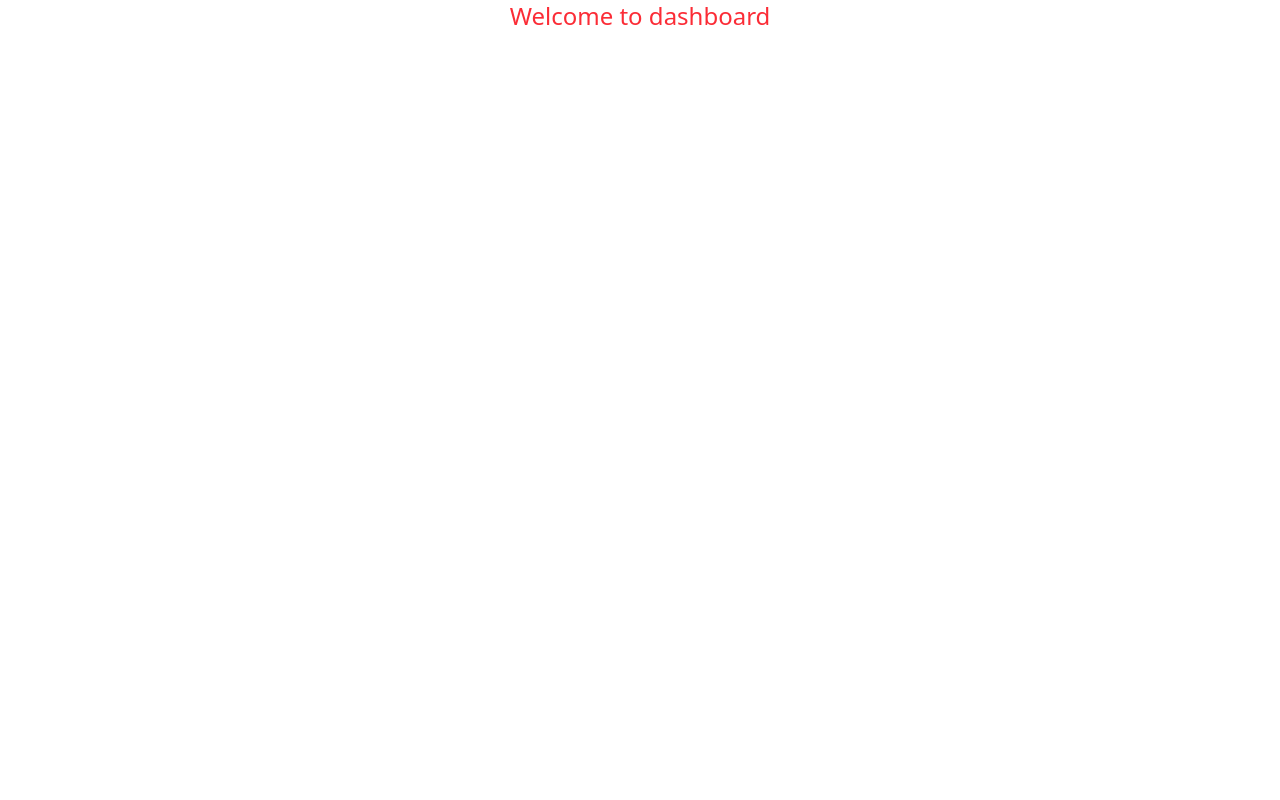
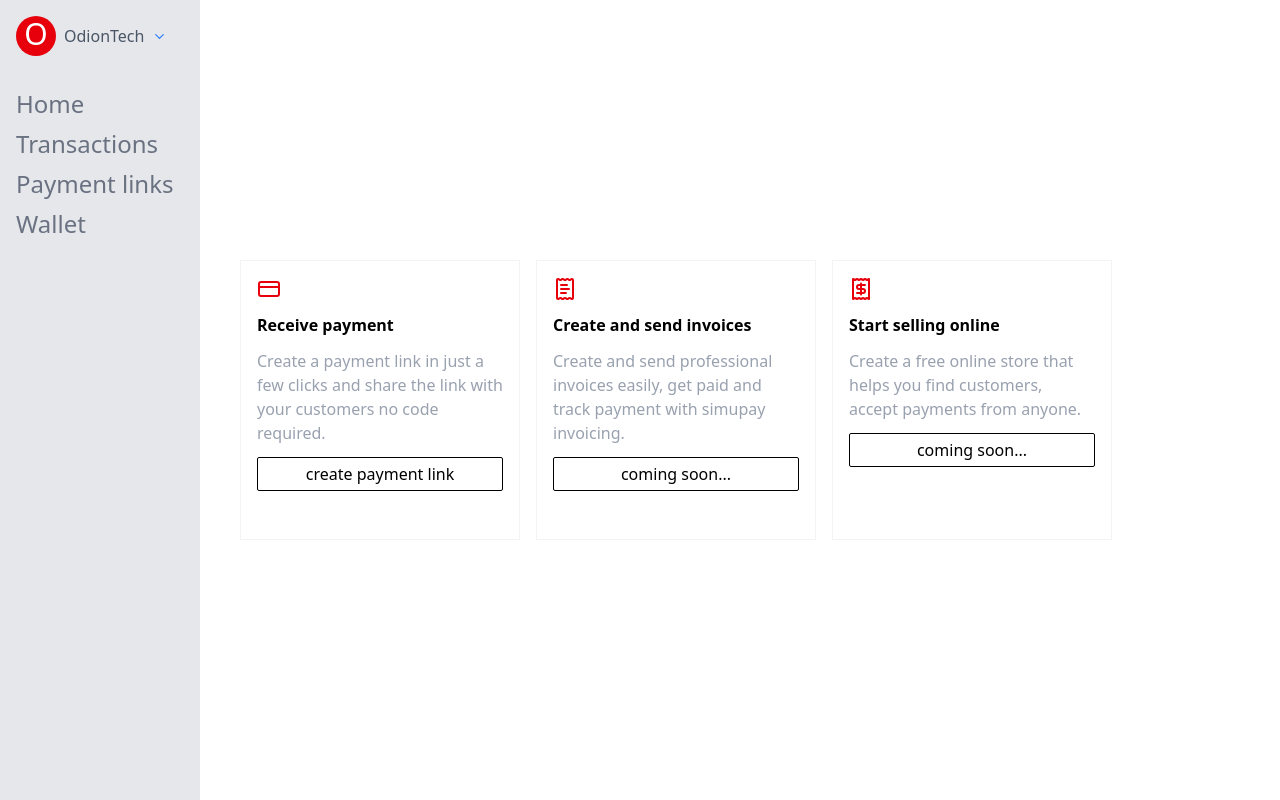
Before and after one commit to OdionOseiwe/SimuPay, a React app in the folder frontend/: page /dashboard in a window 1280 px wide. Built offline with nearby package versions, Linux system fonts and the light colour scheme; the HTML template or start-up script is replaced by a standard one.

Commit message:
designed the dashboard

```diff
--- /dev/null
+++ b/frontend/src/Components/CreatePaymentLink.tsx
@@ -0,0 +1,11 @@
+import React from 'react'
+
+function CreatePaymentLink() {
+  return (
+    <div>
+
+    </div>
+  )
+}
+
+export default CreatePaymentLink
--- a/frontend/src/Components/Hero.tsx
+++ b/frontend/src/Components/Hero.tsx
@@ -1,5 +1,5 @@
 import React from 'react'
-import NavBar from './NavBar'
+import NavBar from '../layout/NavBar'
 import {Link} from 'react-router-dom'
 
 export default function Hero() {
--- a/frontend/src/Pages/DashboardPage.tsx
+++ b/frontend/src/Pages/DashboardPage.tsx
@@ -1,9 +1,42 @@
-import React from 'react'
+import SideNav from '../layout/SideNav'
+import { CreditCard,ReceiptText,Receipt } from 'lucide-react';
 
 function DashboardPage() {
+  const payments =[
+    {
+      image:CreditCard,
+      title:'Receive payment',
+      message:'Create a payment link in just a few clicks and share the link with your customers no code required.',
+      button:'create payment link'
+    },
+     {
+      image:ReceiptText,
+      title:'Create and send invoices',
+      message:'Create and send professional invoices easily, get paid and track payment with simupay invoicing.',
+      button:'coming soon...'
+    },
+    {
+      image:Receipt,
+      title:'Start selling online',
+      message:'Create a free online store that helps you find customers, accept payments from anyone.',
+      button:'coming soon...'
+    },
+  ]
   return (
-    <div>
-      <h1 className='text-center text-red-500 text-2xl'>Welcome to dashboard</h1>
+    <div className='flex'>
+     <SideNav/>
+     <div className='grid grid-cols-3 px-10 gap-4  items-center'>
+      {
+        payments.map((payment, index)=>(
+          <div className='w-70 h-70 border  border-gray-100 p-4'>
+            <payment.image className='text-red-600'/>
+            <p className='my-3 font-semibold'>{payment.title}</p>
+            <p className='  text-gray-400 my-3'>{payment.message}</p>
+            <button className='border-1 rounded-xs p-1 w-full'>{payment.button}</button>
+          </div>
+        ))
+      }
+     </div>
     </div>
   )
 }
--- a/frontend/src/Pages/HomePage.tsx
+++ b/frontend/src/Pages/HomePage.tsx
@@ -2,7 +2,7 @@ import React from 'react'
 import Hero from '../Components/Hero'
 import GrowWithSimu from '../Components/GrowWithSimu'
 import SimuTools from '../Components/SimuTools'
-import Footer from "../Components/Footer"
+import Footer from "../layout/Footer"
 
 function HomePage() {
   return (
--- a/frontend/src/Pages/LoginPage.tsx
+++ b/frontend/src/Pages/LoginPage.tsx
@@ -1,5 +1,5 @@
 import Input from '../Components/Input'
-import {Mail, Lock} from 'lucide-react'
+import {Mail, Lock,Eye,EyeOff} from 'lucide-react'
 import { Link ,useNavigate} from 'react-router-dom'
 import {useAuthStore,} from '../store/authstore'
 import { useState } from 'react'
@@ -11,8 +11,9 @@ type formType ={
 }
 
 function LoginPage() {
-    const {login, isLoading} = useAuthStore();
+  const {login, isLoading} = useAuthStore();
   const navigate = useNavigate();
+  const [eye, setEye] = useState<Boolean>(false)
   const [formData, setFormData] = useState<formType>({
     email:'',
     password:'',
@@ -44,7 +45,13 @@ function LoginPage() {
           <div className='mt-10 mb-6'>
             <form action="">
                 <Input onChange={handleChange} Icon={Mail} placeholder='enter your email' type='email' value={formData.email} name= 'email' />
-                <Input onChange={handleChange}  Icon={Lock} placeholder='password' type='password' value={formData.password} name= 'password' />
+                <div className='flex items-center'>
+                    <Input onChange={handleChange}  Icon={Lock} placeholder='password' type={eye ? 'text': 'password'} value={formData.password} name= 'password' />
+                    {
+                      <span className='relative right-10' onClick={()=>setEye(!eye)}>{eye ? <Eye/> : <EyeOff/>}</span>
+                    }
+                </div>
+
                 <button onClick={(e)=> handlelogin(e)} className='w-full md:text-xl mt-6 cursor-pointer bg-red-600 rounded-lg py-2 text-white hover:scale-105 transition-all duration-300 hover:-translate-y-1'>{isLoading ? "signing in...": "sign in"}</button>
             </form>
           </div>
--- a/frontend/src/Pages/SignUpPage.tsx
+++ b/frontend/src/Pages/SignUpPage.tsx
@@ -1,5 +1,5 @@
 import Input from '../Components/Input'
-import { Mail, Lock, User } from 'lucide-react'
+import { Mail, Lock, User, EyeOff, Eye } from 'lucide-react'
 import { Link, useNavigate } from 'react-router-dom'
 import { useAuthStore } from '../store/authstore'
 import { useState } from 'react'
@@ -14,6 +14,7 @@ type formType = {
 function SignUpPage() {
   const { signUp, isLoading } = useAuthStore()
   const navigate = useNavigate()
+  const [eye, setEye] = useState<Boolean>(false)
   const [formData, setFormData] = useState<formType>({
     email: '',
     password: '',
@@ -87,14 +88,12 @@ function SignUpPage() {
               onChange={handleChange}
             />
             <div>
-              <Input
-                Icon={Lock}
-                placeholder="Password"
-                type="password"
-                name="password"
-                value={formData.password}
-                onChange={handleChange}
-              />
+               <div className='flex items-center'>
+                    <Input onChange={handleChange}  Icon={Lock} placeholder='password' type={eye ? 'text': 'password'} value={formData.password} name= 'password' />
+                    {
+                      <span className='relative right-10' onClick={()=>setEye(!eye)}>{eye ? <Eye/> : <EyeOff/>}</span>
+                    }
+                </div>
               <p className="text-xs text-gray-500 mt-1">
                 Password must be at least <span className="font-semibold">6 characters</span> long and contain both
                 <span className="font-semibold"> letters</span> and <span className="font-semibold">numbers</span>.
--- a/frontend/src/Pages/VerifyEmailPage.tsx
+++ b/frontend/src/Pages/VerifyEmailPage.tsx
@@ -7,7 +7,7 @@ import {useNavigate} from 'react-router-dom'
 
 function VerifyEmailPage() {
   const [code , setCode] = useState<string>('')
-  const {verifyEmail, resendVerificationCode, email, isLoading} = useAuthStore();
+  const {  verifyEmail, resendVerificationCode, email,  isVerifying, isResending } = useAuthStore();
   const navigate = useNavigate()
 
     const handleVerifyEmail = async(e:React.ChangeEvent<HTMLInputElement>)=>{
@@ -25,7 +25,9 @@ function VerifyEmailPage() {
     const handleResendCode = async(e:React.ChangeEvent<HTMLInputElement>)=>{
       e.preventDefault();
       try {
+        console.log("before call");
         await resendVerificationCode(email)
+        console.log("after call");
         toast.success("check email for code",{ duration: 10000 });
       } catch (error:any) {
        console.log('error sending code ', error);
@@ -42,10 +44,14 @@ function VerifyEmailPage() {
                 <p>Please Check your inbox and enter the verification code below to verify your email address. The code will expire in 5 minutes</p>
                 <form action="">
                     <Input Icon={ShieldCheck}  placeholder='enter code' type='number'name='code' value={code} onChange={(e)=>setCode(e.target.value)}/>
-                    <button onClick={(e)=> handleVerifyEmail(e)} className='w-full md:text-xl  mt-6 cursor-pointer bg-red-600 rounded-lg py-2 text-white hover:scale-105 transition-all duration-300 hover:-translate-y-1'>{isLoading ? "verifying email... ":"verify"}</button>
+                    <button onClick={(e)=> handleVerifyEmail(e)} className='w-full md:text-xl  mt-6 cursor-pointer bg-red-600 rounded-lg py-2 text-white hover:scale-105 transition-all duration-300 hover:-translate-y-1'>  {isVerifying ? "Verifying email..." : "Verify"}</button>
                 </form>
             </div>
-            <a onClick={(e)=>handleResendCode(e)} href="" className='text-red-600 flex self-start space-x-2'><RefreshCw/> <span>Resend code</span> </a>
+            <button onClick={(e)=>handleResendCode(e)}
+              className='text-red-600 flex self-start space-x-2 cursor-pointer'>
+              <RefreshCw className={isResending ? 'animate-spin' : ''}/>
+              <span>{isResending ? "Resending..." : "Resend code"}</span>
+            </button>
         </div>
     </div>
 
--- /dev/null
+++ b/frontend/src/layout/SideNav.tsx
@@ -0,0 +1,21 @@
+import { ChevronDown } from 'lucide-react';
+
+function SideNav() {
+  return (
+    <div className='bg-gray-200 p-4 w-50 min-h-screen'>
+        <div className="flex items-center space-x-2">
+            <p className="rounded-full bg-red-600 w-10 h-10 text-white text-center text-3xl font-light">O</p>
+            <p className='font-light text-gray-600'>OdionTech</p>
+            <ChevronDown size={15} className='text-blue-500'/>
+        </div>
+      <ol className='py-8 text-gray-500 text-2xl flex flex-col space-y-2'>
+        <li>Home</li>
+        <li>Transactions</li>
+        <li>Payment links</li>
+        <li>Wallet</li>
+      </ol>
+    </div>
+  )
+}
+
+export default SideNav
--- a/frontend/src/store/authstore.tsx
+++ b/frontend/src/store/authstore.tsx
@@ -19,6 +19,8 @@ type AuthStore = {
   isAuthenticated: boolean;
   error: string | null;
   isLoading: boolean;
+  isVerifying: boolean;
+  isResending: boolean;
   isCheckingAuth: boolean;
   message: string | null;
 
@@ -37,6 +39,8 @@ export const useAuthStore = create<AuthStore>((set) => ({
   isAuthenticated: false,
   error: null,
   isLoading: false,
+  isVerifying: false,
+  isResending: false,
   isCheckingAuth: true,
   message: null,
 
@@ -55,6 +59,7 @@ export const useAuthStore = create<AuthStore>((set) => ({
         isLoading: false,
         email:email, //to be used in resend-verification code email component
       });
+      console.log(response);
     } catch (error: any) {
       set({
         error: error.response?.data?.msg || error.message || "Error signing up",
@@ -64,36 +69,38 @@ export const useAuthStore = create<AuthStore>((set) => ({
     }
   },
 
-  verifyEmail: async(code) =>{
-    set({ isLoading: true, error: null });
+  verifyEmail: async (code) => {
+    set({ isVerifying: true, error: null });
     try {
       const response = await axios.post(`${HOST_URL}/user/verify-email`, { code });
       set({
         user: response.data.user,
         isAuthenticated: true,
-        isLoading: false,
+        isVerifying: false,
       });
-    } catch (error:any) {
+    } catch (error: any) {
       set({
-        error: error.response?.data?.msg || error.message || "Error  verifying email",
-        isLoading: false,
+        error: error.response?.data?.msg || error.message || "Error verifying email",
+        isVerifying: false,
       });
       throw error;
     }
   },
 
-  resendVerificationCode: async(email)=>{
-    set({ isLoading: true, error: null });
+  resendVerificationCode: async (email) => {
+    set({ isResending: true, error: null });
     try {
       const response = await axios.post(`${HOST_URL}/user/resend-verification-code`, { email });
       set({
-        user: response.data,
-        isLoading: false,
+        message: response.data.message || "Verification code resent",
+        isResending: false,
       });
-    } catch (error:any) {
+      console.log(response);
+
+    } catch (error: any) {
       set({
         error: error.response?.data?.msg || error.message || "Error resending code",
-        isLoading: false,
+        isResending: false,
       });
       throw error;
     }
```
Also changed, not shown: frontend/src/layout/Footer.tsx (renamed from frontend/src/Components/Footer.tsx), frontend/src/layout/NavBar.tsx (renamed from frontend/src/Components/NavBar.tsx), 1 other file (tests, documents, lock files or other folders).
